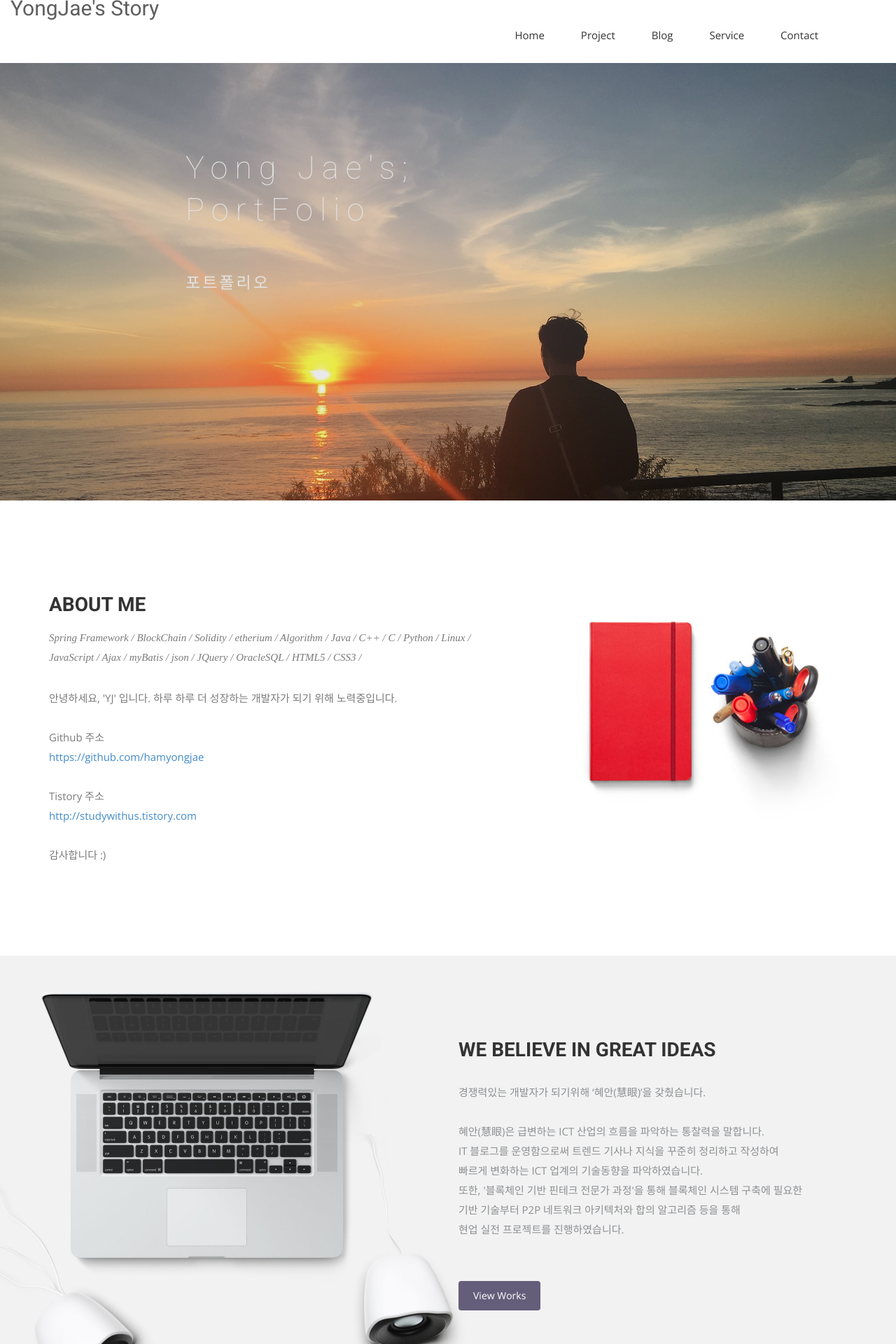
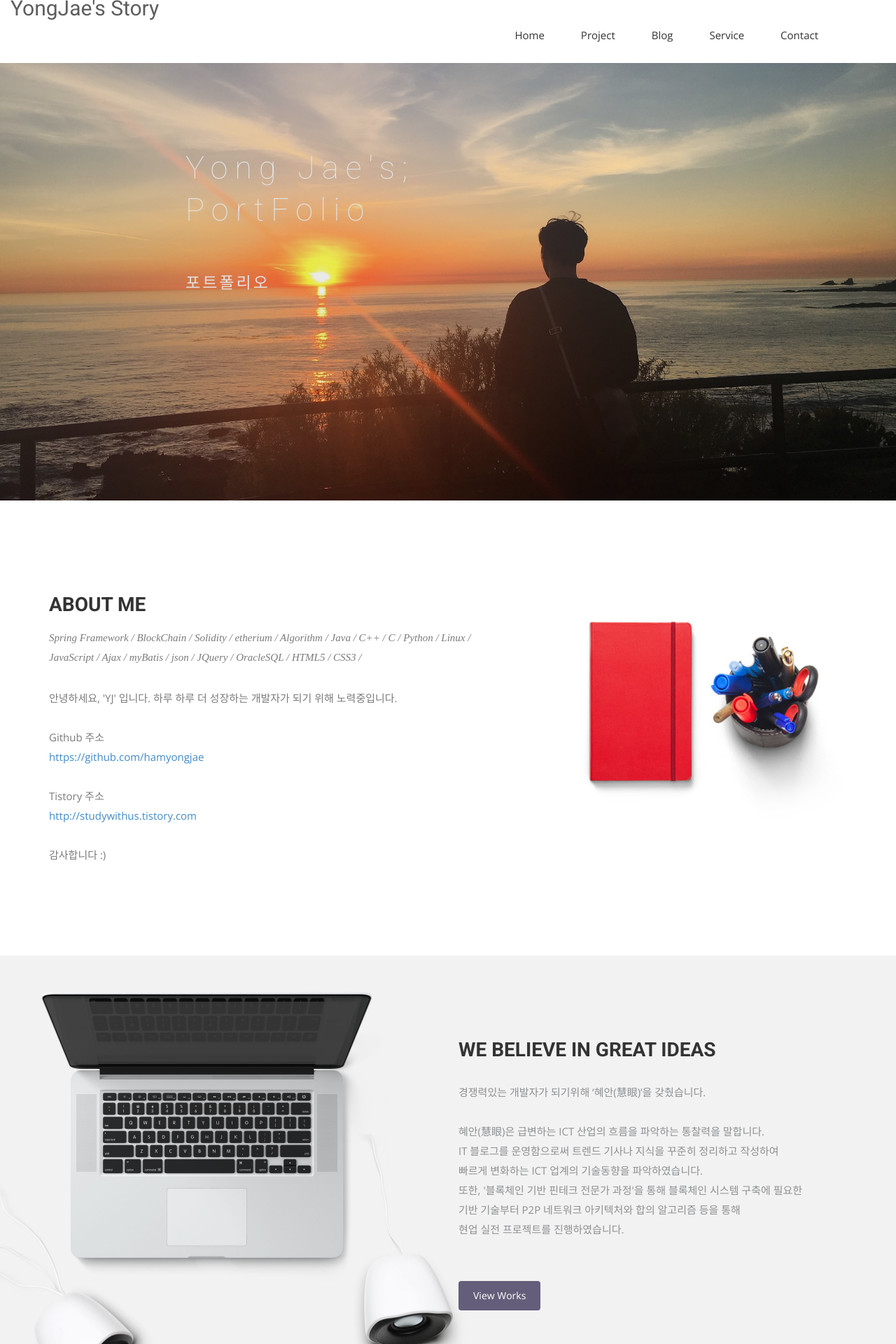
Before and after one commit to hamyongjae/hamyongjae.github.io, a Jekyll site: the page built from index.html, in a window 1280 px wide. Shown: the top 1920 px of the page at 70% size. Built offline with Jekyll 4.4.1, drawn with Linux system fonts in a browser that asks for light colours; nearby versions of some CDN libraries; some web fonts are replaced.

Commit message:
first commit

```diff
--- a/css/airspace.css
+++ b/css/airspace.css
@@ -100,7 +100,7 @@ font header .navbar-default .navbar-nav li a:hover {
   background: url("../img/img_main.jpg") no-repeat;
   background-size: cover;
   background-attachment: fixed;
-  background-position: 10% 0%;
+  background-position: 70% 100%;
   padding: 100px 0 280px 0;
   position: relative;
 }
```
